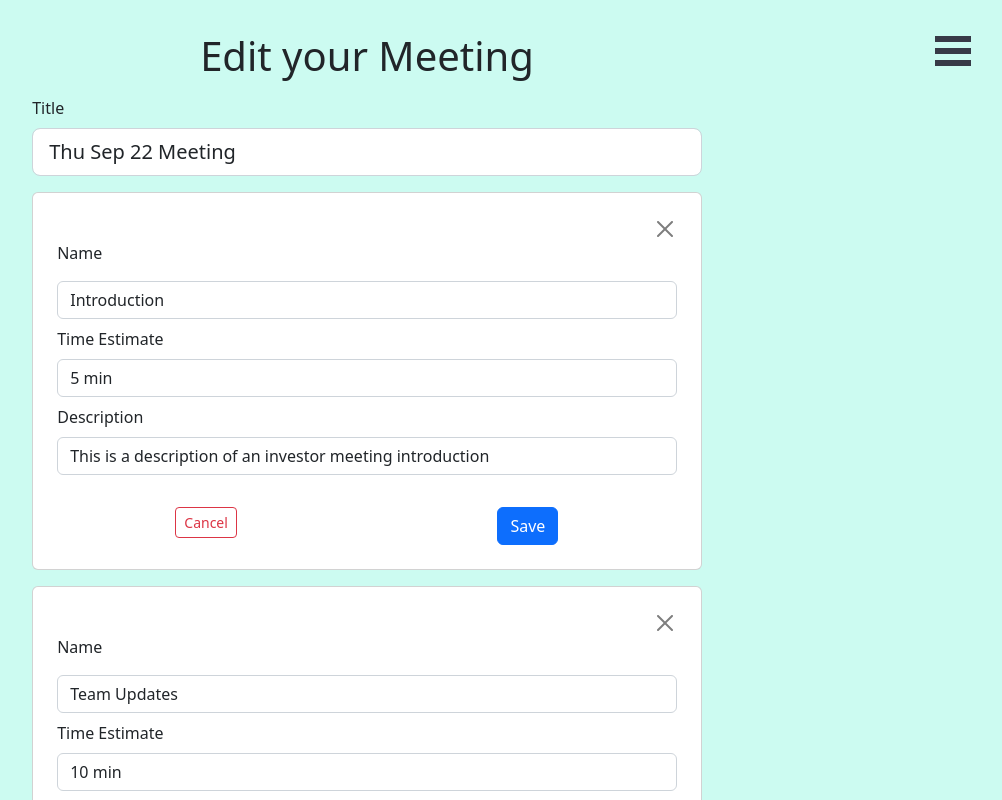
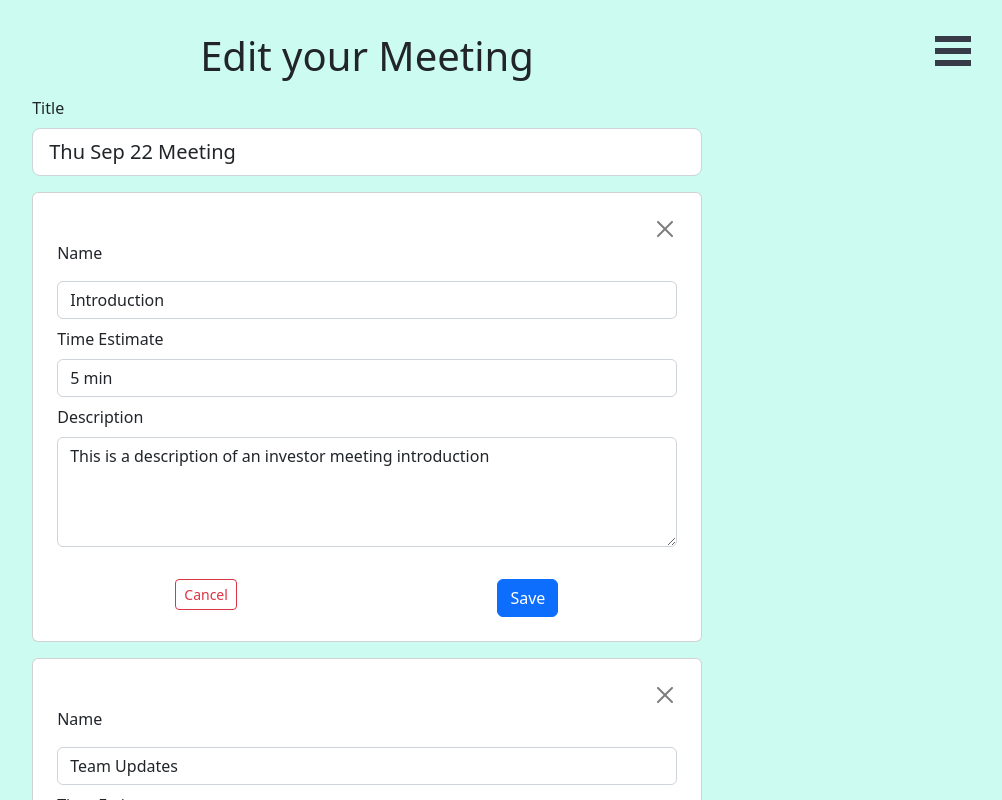
Before and after one commit to Cormac-C/MeetingApp, a React (Create React App) app in the folder meeting-app/: page / in a window 1280 px wide. Shown: the top 800 px of the page, without its empty margins (273-1275 px from the left). Built offline with nearby package versions, Linux system fonts and the light colour scheme.

Commit message:
Change description to text area

```diff
--- a/meeting-app/src/components/EditAgendaItem.js
+++ b/meeting-app/src/components/EditAgendaItem.js
@@ -55,6 +55,8 @@ export function EditAgendaItem({
         />
         <Form.Label>Description</Form.Label>
         <Form.Control
+          as="textarea"
+          rows={4}
           value={workingDescription}
           onChange={handleDescriptionChange}
         />
```
